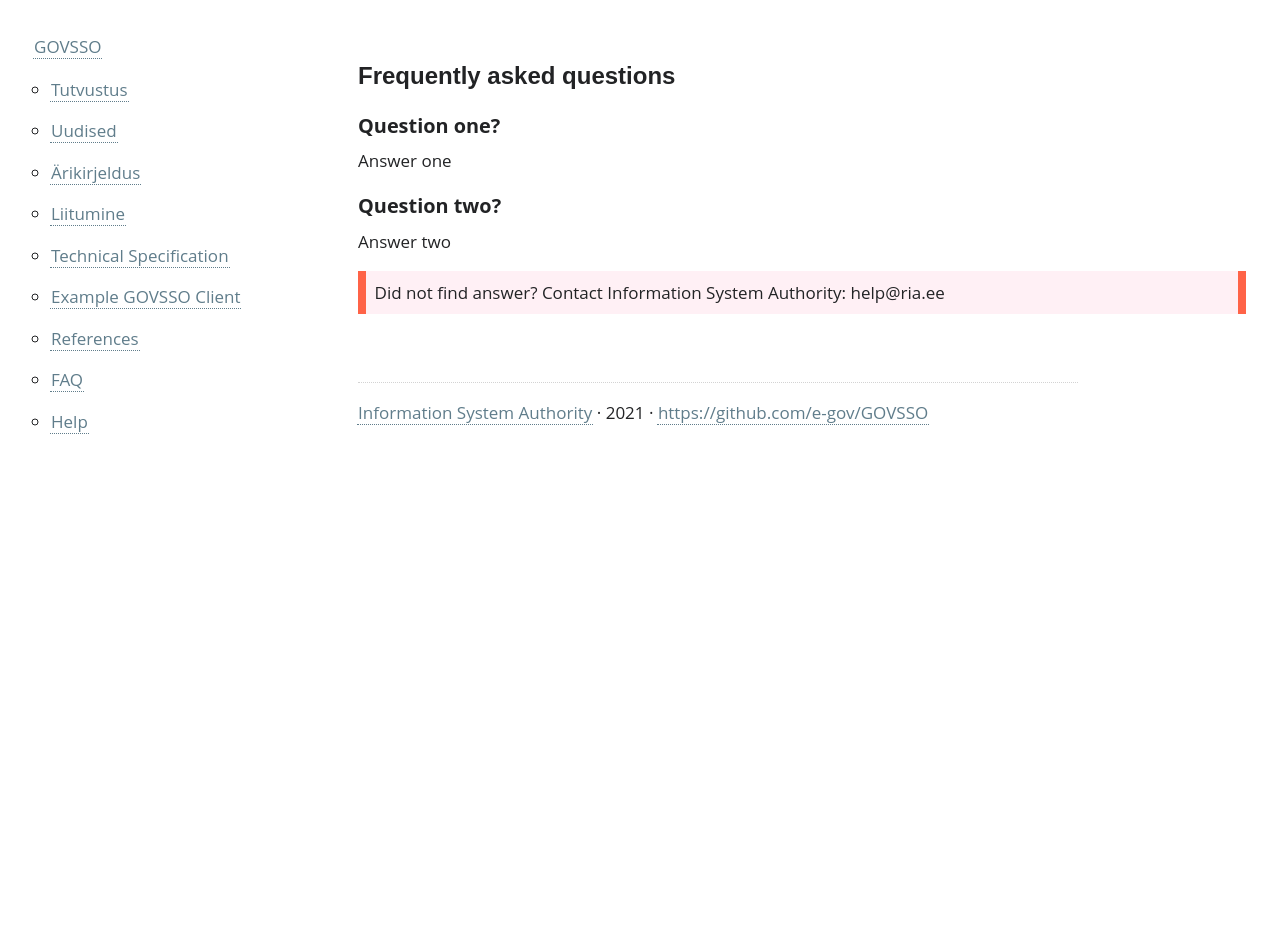
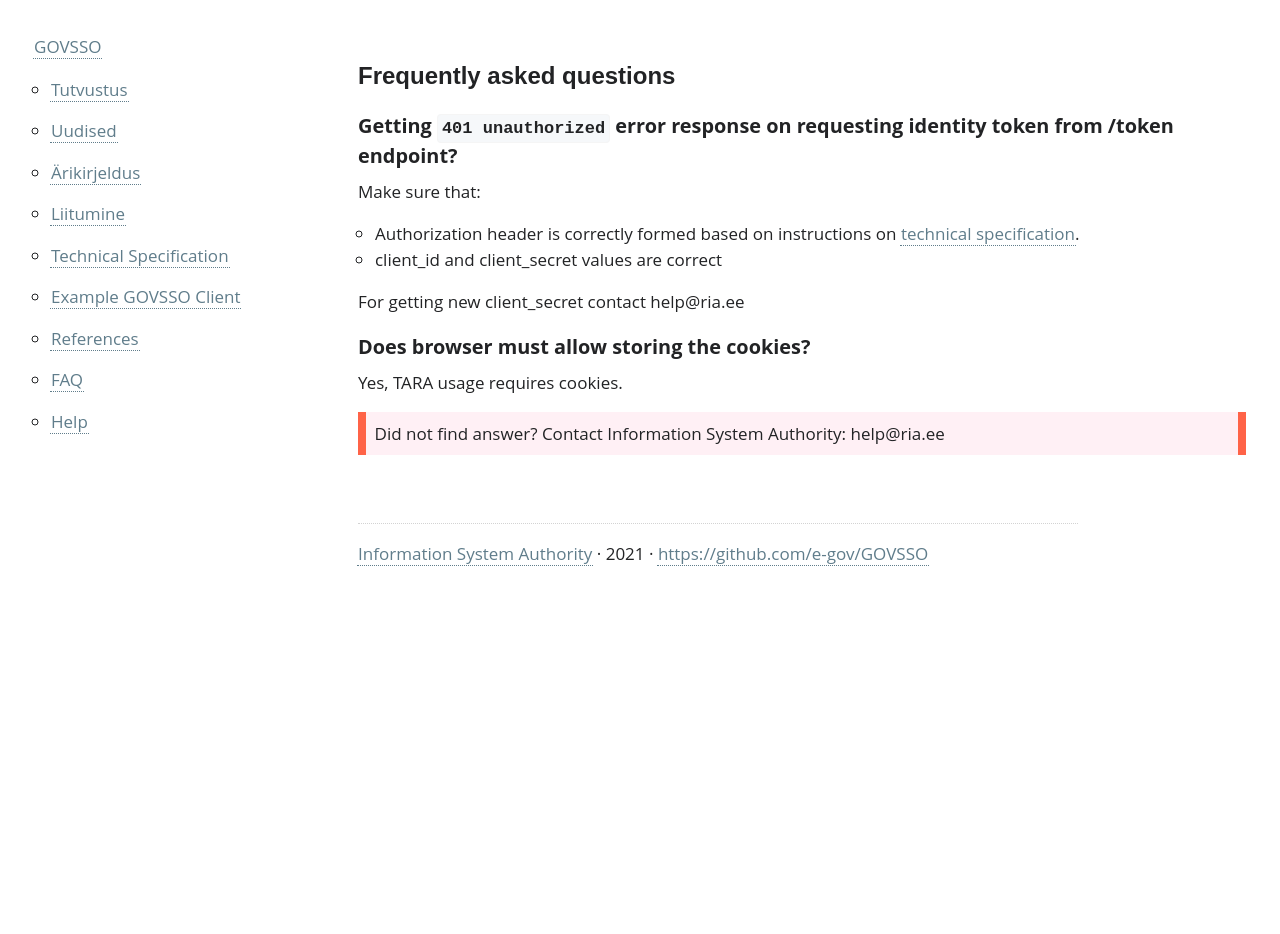
Before and after one commit to e-gov/GOVSSO, a Jekyll site: the page built from Faq.md, in a window 1280 px wide. Built offline with Jekyll 4.4.1, drawn with Linux system fonts in a browser that asks for light colours; our own code applies the rules of GitHub Pages for plain Markdown files.

Commit message:
GSSO-88 Preliminary Q&A from TARA

```diff
--- a/Faq.md
+++ b/Faq.md
@@ -4,13 +4,17 @@ permalink: Faq
 
 # Frequently asked questions
 
-## Question one?
+## Getting `401 unauthorized` error response on requesting identity token from /token endpoint?
 
-Answer one
+Make sure that:
+- Authorization header is correctly formed based on instructions on [technical specification](/TechnicalSpecification#62-identity-token-request).
+- client_id and client_secret values are correct
 
-## Question two?
+For getting new client_secret contact help@ria.ee
 
-Answer two
+## Does browser must allow storing the cookies?
+
+Yes, TARA usage requires cookies.
 
 
 Did not find answer? Contact Information System Authority: help@ria.ee
```
